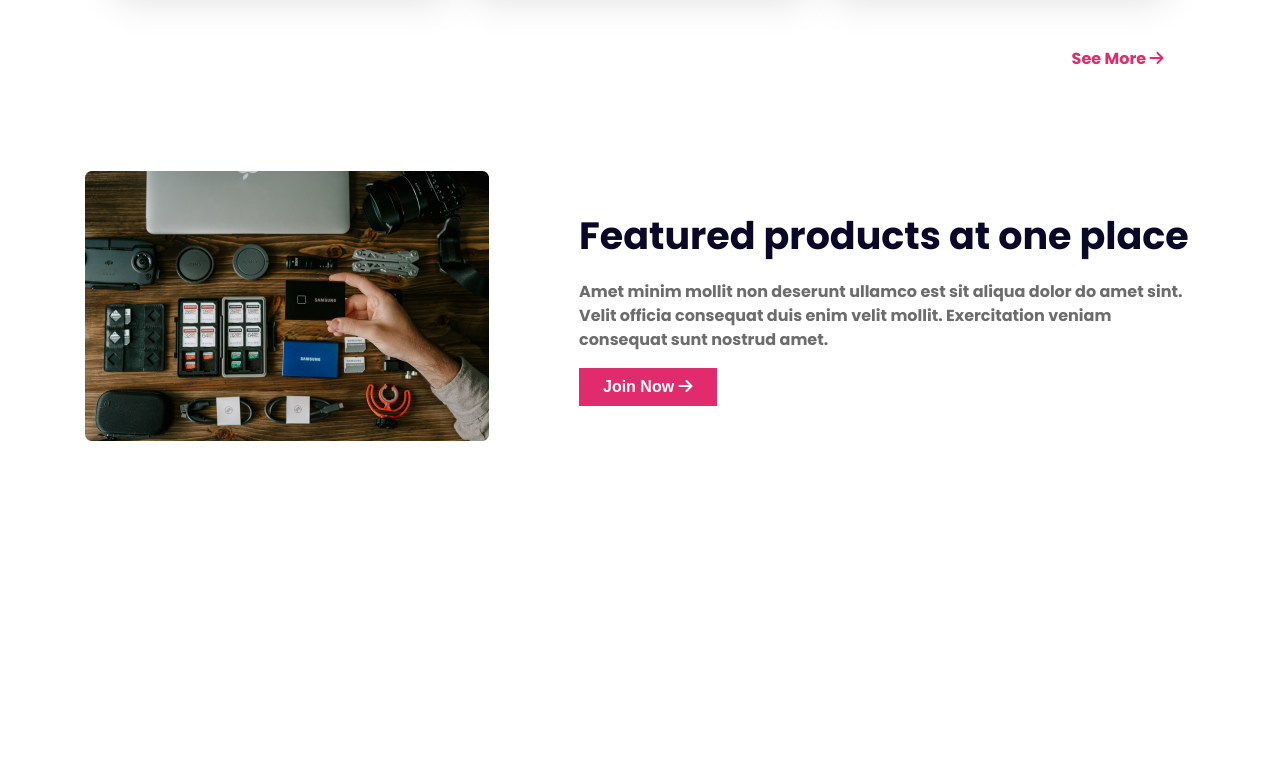
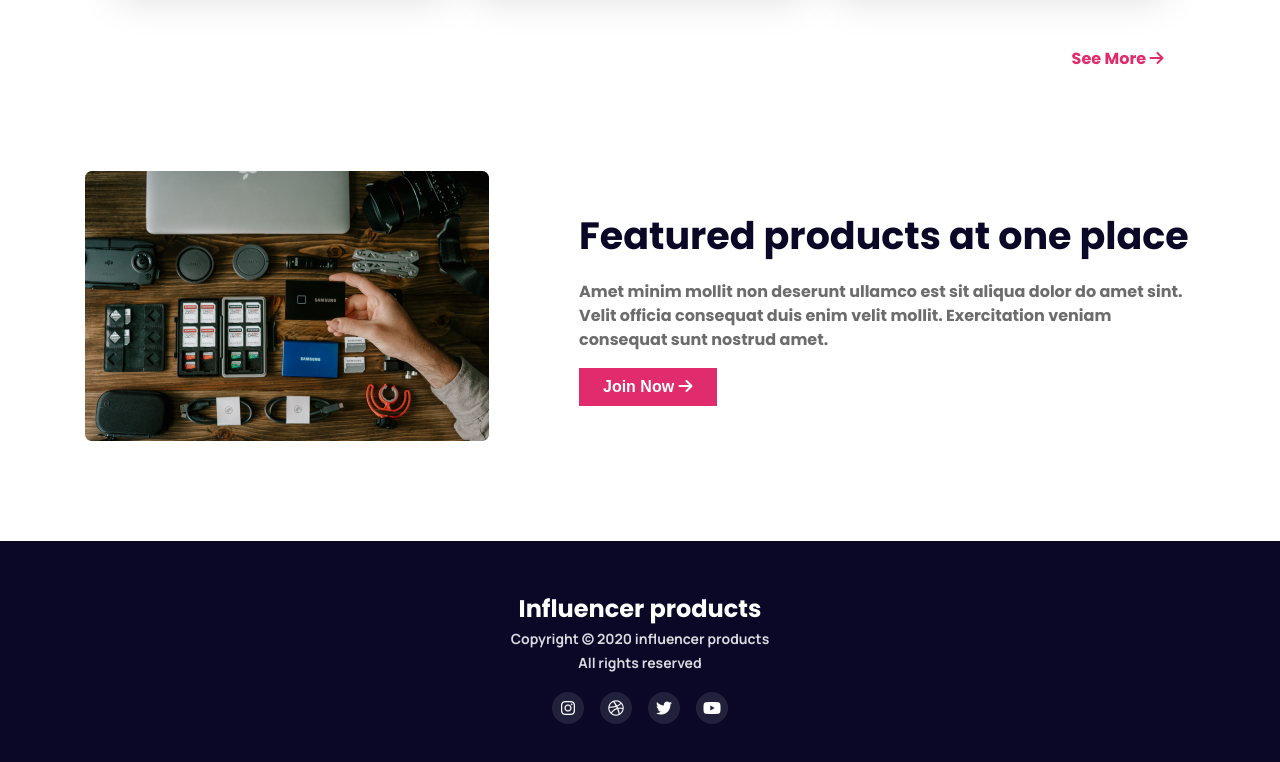
Before and after one commit to arifuddincoder/influencer-gear, a plain HTML site: page index.html in a window 1280 px wide. Shown: the part 2428-3190 px from the top of the page. Before the commit the page ends 2969 px from the top, so only its background shows below. Drawn offline with Linux system fonts and the light colour scheme.

Commit message:
done footer

```diff
--- a/index.html
+++ b/index.html
@@ -250,6 +250,26 @@
                 </div>
             </div>
         </main>
-        <footer class="footer"></footer>
+        <footer class="footer">
+            <div class="footer-container">
+                <h2>Influencer products</h2>
+                <p class="manrope-font">Copyright © 2020  influencer products</p>
+                <p class="manrope-font">All rights reserved</p>
+                <div class="social-media">
+                    <a href="">
+                        <i class="fa-brands fa-instagram"></i>
+                    </a>
+                    <a href="">
+                        <i class="fa-brands fa-dribbble"></i>
+                    </a>
+                    <a href="">
+                        <i class="fa-brands fa-twitter"></i>
+                    </a>
+                    <a href="">
+                        <i class="fa-brands fa-youtube"></i>
+                    </a>
+                </div>
+            </div>
+        </footer>
     </body>
 </html>
--- a/style.css
+++ b/style.css
@@ -315,3 +315,44 @@ button {
 }
 
 /** end newsletter section css **/
+
+/** start footer css **/
+.footer {
+    background-color: var(--c0A0826);
+    color: var(--white);
+    padding: 50px 0;
+    text-align: center;
+}
+
+.footer-container {
+    max-width: 262px;
+    margin: 0 auto;
+}
+
+.footer-container h2 {
+    font-size: 1.5rem;
+}
+
+.footer-container p {
+    font-size: .875rem;
+    line-height: 1.7;
+    color: #D9DBE1;
+}
+
+.social-media {
+    display: flex;
+    justify-content: center;
+    gap: 16px;
+    margin-top: 17px;
+}
+
+.social-media a {
+    color: var(--white);
+    background-color: rgba(255, 255, 255, 0.1);
+    padding: 5px;
+    border-radius: 50%;
+    width: 32px;
+    height: 32px;
+}
+
+/** end footer css **/
```
